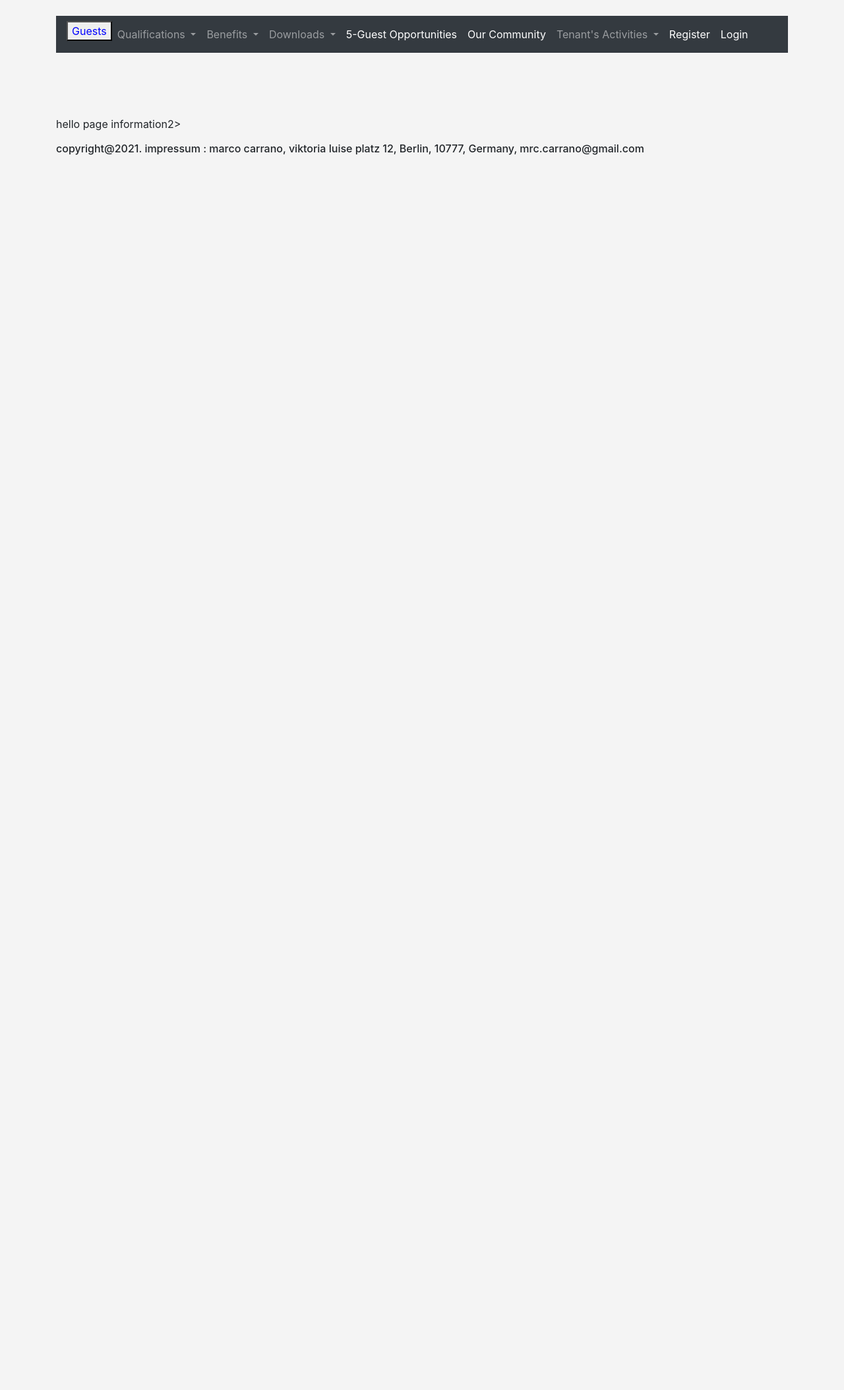
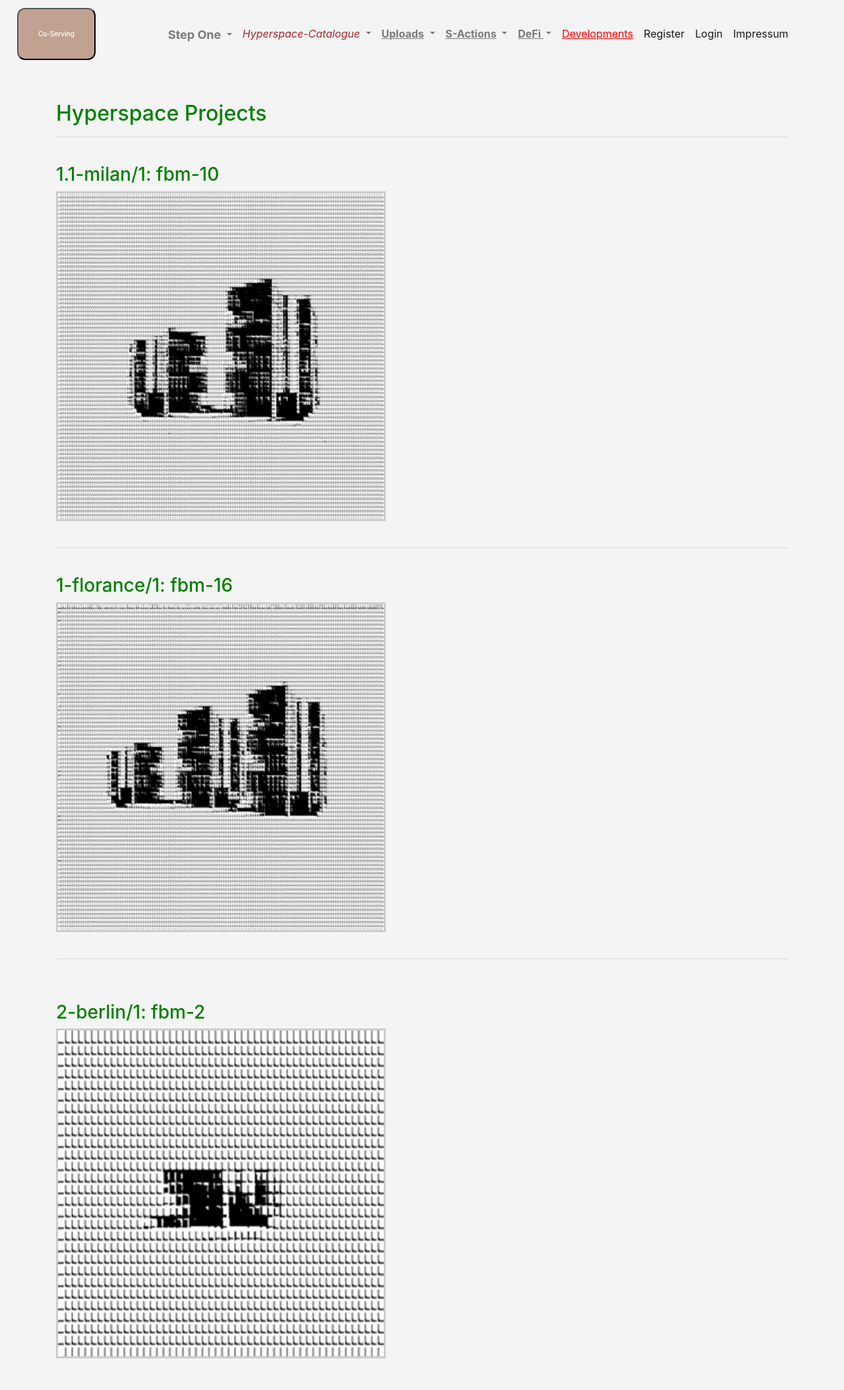
Before and after one commit to marco872/supercoserving, a Django app: page /information2/ in a window 1280 px wide. Shown: the whole page at 66% size. Before the commit the page ends 235 px from the top, so only its background shows below. Run offline with Django 3.2, Linux system fonts and the light colour scheme; some libraries are stand-ins or nearby versions.

Commit message:
hyperspace images

```diff
--- a/co_servings/forms.py
+++ b/co_servings/forms.py
@@ -28,9 +28,9 @@ class VenueForm(ModelForm):
             'property_price': 'Property_Price : example € 2.500.000, etc...',
 
             'location': 'Location : example 1.1-milan/1, 2-berlin/1, etc...',
-            'building': 'Building : example fbm-2, fbm-3, etc... from Meta-Catalogue in main menu',
+            'building': 'Building : example fbm-2, fbm-3, etc... from Hyperspace-Catalogue in main menu',
             'total_project_price': 'Total_Project_coast: example € 7.500.000, etc...',
-            'temp': 'Temp: example  fom-1, fom-2, etc... from Meta-Catalogue in main menu',
+            'temp': 'Temp: example  fom-1, fom-2, etc... from Hyperspace-Catalogue in main menu',
 
             }
 
--- a/co_servings/templates/co_servings/information2.html
+++ b/co_servings/templates/co_servings/information2.html
@@ -1,151 +1,125 @@
+{% extends 'co_servings/main.html' %}
 {% load static %}
+{% block content %}
+<style type="text/css">
+.button {
 
-<!DOCTYPE html>
-<html>
-<head>
+  margin: 4px 2px;
+}
+
+.button1 {border-radius: 2px;}
+.button2 {border-radius: 4px;}
+.button3 {border-radius: 8px;}
+.button4 {border-radius: 12px;}
+.button5 {border-radius: 50%;}
+
+
+}
+
+
+
+h6 {
+    color:black;
+  }
+
+
+  h1 {
+    color: black;
+
+  }
+
+  h4, h5, td {
+    color: black;
+  }
 
 
 
 
 
-	<meta name="viewport" content="width=device-width">
 
 
-
-	<title>CO-SERVING</title>
-	<link rel="stylesheet" href="https://maxcdn.bootstrapcdn.com/bootstrap/4.0.0/css/bootstrap.min.css" integrity="sha384-Gn5384xqQ1aoWXA+058RXPxPg6fy4IWvTNh0E263XmFcJlSAwiGgFAW/dAiS6JXm" crossorigin="anonymous">
-
-
-	<link rel="stylesheet" type="text/css" href="{% static '/css/main.css' %}">
-
-
-
-
-</head>
-<br>
-<body>
-
-
-
-	<div class="container">
-		{% if messages %}
-		  {% for message in messages %}
-
-		  <div class="alert alert-warning alert-dismissible fade show" role="alert">
-		  {{ message }}
-		  <button type="button" class="close" data-dismiss="alert" aria-label="Close">
-		  </button>
-		  </div>
-
-		  {% endfor %}
-    	{% endif %}
-
-<nav class="navbar navbar-expand-lg navbar-dark bg-dark">
-
-  <div class="collapse navbar-collapse" id="navbarNav">
-    <ul class="navbar-nav">
-
-      <a href="{% url 'guest' %}">
-
-                  <button class="button button4" style="color:blue">Guests</button>
-
-                </a>
-
-      <li class="nav-item dropdown">
-        <a class="nav-link dropdown-toggle" href="#" id="navbarDropdown" role="button" data-toggle="dropdown" aria-haspopup="true" aria-expanded="false">
-         Qualifications
-        </a>
-        <div class="dropdown-menu" aria-labelledby="navbarDropdown">
-          <a class="dropdown-item" href="{% url 'information2' %}">Membership</a>
-          <a class="dropdown-item" href="{% url 'guestrules' %}">Guest Rules</a>
-          <a class="dropdown-item" href="{% url 'vaccineprotocol2' %}">Vaccine Protocol</a>
-
-        </div>
-      </li>
-
-
-
-      <li class="nav-item dropdown">
-        <a class="nav-link dropdown-toggle" href="#" id="navbarDropdown" role="button" data-toggle="dropdown" aria-haspopup="true" aria-expanded="false">
-
-        Benefits
-        </a>
-        <div class="dropdown-menu" aria-labelledby="navbarDropdown">
-        <a class="dropdown-item" href="{% url 'costtrasparency' %}">Cost-Transparency</a>
-        <a class="dropdown-item" href="{% url 'tokenprogram2' %}">Token Program</a>
-
-        </div>
-
-
-     </li>
-
-
-      <li class="nav-item dropdown">
-        <a class="nav-link dropdown-toggle" href="#" id="navbarDropdown" role="button" data-toggle="dropdown" aria-haspopup="true" aria-expanded="false">
-
-
-        Downloads
-        </a>
-        <div class="dropdown-menu" aria-labelledby="navbarDropdown">
-          <a class="dropdown-item" href="{% url 'venue' %}">Long Term Contracts</a>
-          <a class="dropdown-item" href="{% url 'liquidity' %}">Smart Contract</a>
-
-        </div>
-      </li>
-
-
-
-
-      <li class="nav-item active">
-        <a class="nav-link" href="{% url 'guestopportunity' %}">5-Guest Opportunities</a>
-      </li>
-
-      <li class="nav-item active">
-        <a class="nav-link" href="{% url 'ourcommunity2' %}">Our Community</a>
-      </li>
-
-      <li class="nav-item dropdown">
-        <a class="nav-link dropdown-toggle" href="#" id="navbarDropdown" role="button" data-toggle="dropdown" aria-haspopup="true" aria-expanded="false">
-
-         Tenant's Activities
-        </a>
-        <div class="dropdown-menu" aria-labelledby="navbarDropdown">
-          <a class="dropdown-item" href="{% url 'payment2' %}">Payment</a>
-          <a class="dropdown-item" href="{% url 'overview2' %}">Overview</a>
-        </div>
-      </li>
+</style>
 
 
 
 
 
-      {% if user.is_authenticated %}
-      <li class="nav-item active">
-        <a class="nav-link" href="{% url 'logout' %}">Logout</a>
-      </li>
-      {% else %}
-      <li class="nav-item active">
-        <a class="nav-link" href="{% url 'register_user' %}">Register</a>
-      </li>
 
-       <li class="nav-item active">
-        <a class="nav-link" href="{% url 'login' %}">Login</a>
-      </li>
-      {% endif %}
 
-    </ul>
-  </div>
-</nav>
+  <h2 style="color:green;">Hyperspace Projects </h2>
+
+  <hr>
+
+ <br>
+
+          <h3 style="color:green;">1.1-milan/1: fbm-10</h3>
+
+          <img src="{% static 'images/fbm10.PNG' %}"
+            style="object-fit:contain;
+            width:500px;
+            height:500px;
+            border: solid 3px #ccc"/>
+
+
+
+
+
+
+
+
+             <br>
+
+          <br>
+
+          <hr>
+          <br>
+
+          <h3 style="color:green;">1-florance/1: fbm-16</h3>
+
+          <img src="{% static 'images/fbm16.PNG' %}"
+            style="object-fit:contain;
+            width:500px;
+            height:500px;
+            border: solid 3px #ccc"/>
+
+
+
+
+
+
+
 
           <br>
           <br>
+
+
+    <hr>
+
+
+          <br>
+          <br>
+          <h3 style="color:green;">2-berlin/1: fbm-2</h3>
+
+
+
+          <img src="{% static 'images/fbm2.PNG' %}"
+            style="object-fit:contain;
+            width:500px;
+            height:500px;
+            border: solid 3px #ccc"/>
+
+
+
+
+
+
+
+
           <br>
           <br>
 
-<script src="https://code.jquery.com/jquery-3.2.1.slim.min.js" integrity="sha384-KJ3o2DKtIkvYIK3UENzmM7KCkRr/rE9/Qpg6aAZGJwFDMVNA/GpGFF93hXpG5KkN" crossorigin="anonymous"></script>
-<script src="https://cdnjs.cloudflare.com/ajax/libs/popper.js/1.12.9/umd/popper.min.js" integrity="sha384-ApNbgh9B+Y1QKtv3Rn7W3mgPxhU9K/ScQsAP7hUibX39j7fakFPskvXusvfa0b4Q" crossorigin="anonymous"></script>
-<script src="https://maxcdn.bootstrapcdn.com/bootstrap/4.0.0/js/bootstrap.min.js" integrity="sha384-JZR6Spejh4U02d8jOt6vLEHfe/JQGiRRSQQxSfFWpi1MquVdAyjUar5+76PVCmYl" crossorigin="anonymous"></script>
 
 
-<p>hello page information2></p>
-<h6>copyright@2021. impressum : marco carrano, viktoria luise platz 12, Berlin, 10777, Germany, mrc.carrano@gmail.com</h6>
+
+
+{% endblock %}
--- a/co_servings/templates/co_servings/navbar.html
+++ b/co_servings/templates/co_servings/navbar.html
@@ -82,7 +82,7 @@ ul {
           aria-haspopup="true"
           aria-expanded="false"
         >
-          <em style="color: brown;">Meta-Catalogue</em>
+          <em style="color: brown;">Hyperspace-Catalogue</em>
         </a>
         <div class="dropdown-menu" aria-labelledby="navbarDropdown">
           <a class="dropdown-item" href="{% url 'buildings' %}">Building Types</a>
```
Also changed, not shown: co_servings/templates/co_servings/information1.html (+79 -62 lines), co_servings/templates/co_servings/ten.html (+8 -0 lines), static/images/fbm10.PNG (added), static/images/fbm16.PNG (added), static/images/fbm2.PNG (added), static/images/hyper.png (added). Lines whose indentation alone changed are shown as unchanged.
